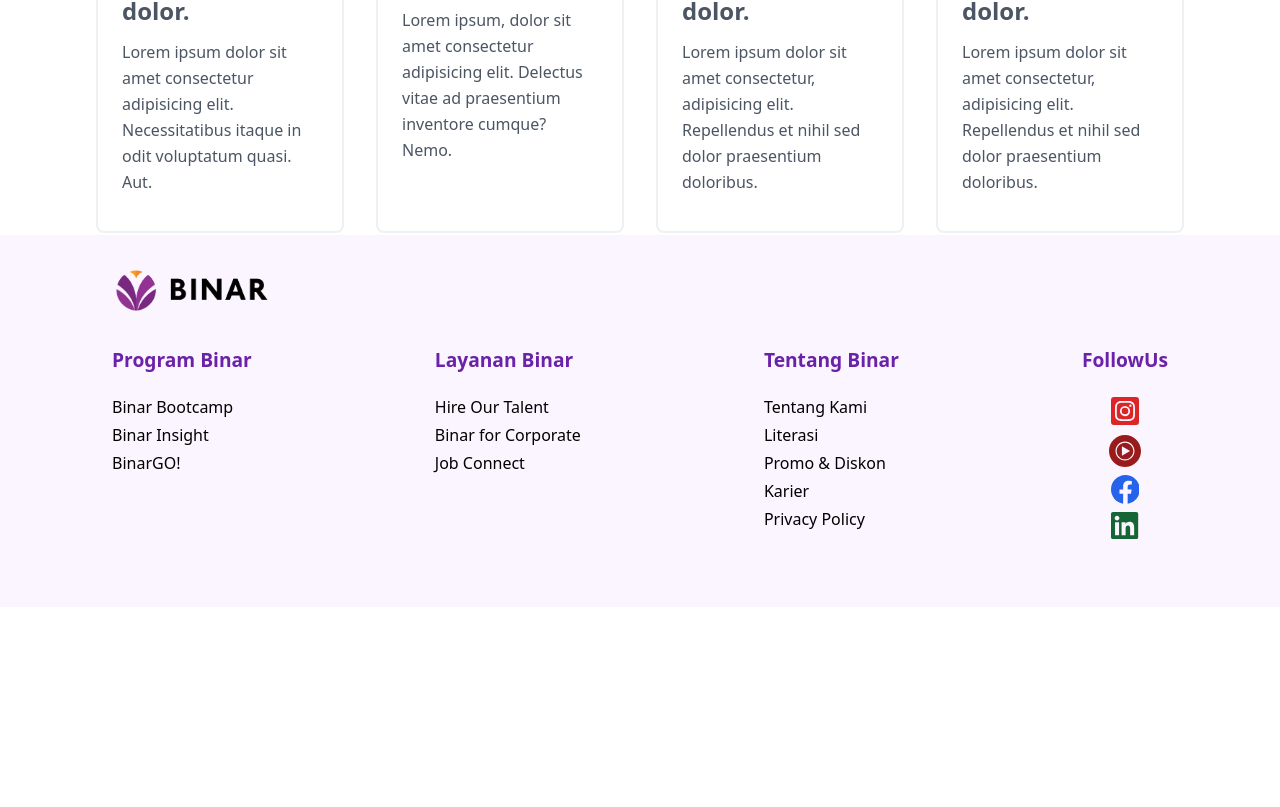
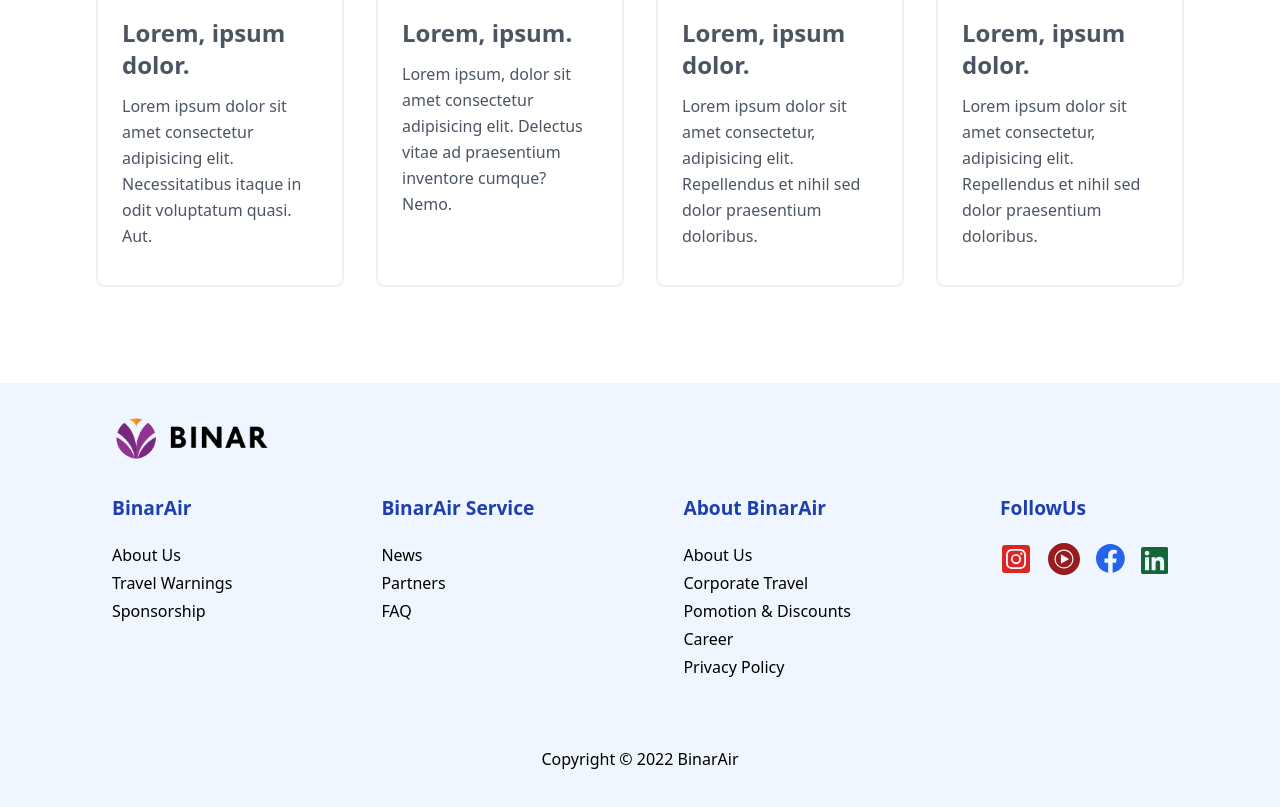
Before and after one commit to ayuapry/eflight-capstoneproject, a React (Create React App) app: page / in a window 1280 px wide. Shown: the part 805-1612 px from the top of the page. Before the commit the page ends 1412 px from the top, so only its background shows below. Built offline with nearby package versions, Linux system fonts and the light colour scheme.

Commit message:
merge components

```diff
--- a/src/App.js
+++ b/src/App.js
@@ -1,17 +1,10 @@
 import React from "react";
-import { Routes, Route } from "react-router-dom";
 import { Homepage } from "./pages/Homepage";
-import { Navbar } from "./components/Navbar";
-import Footer from "./components/Footer";
 
 function App() {
   return (
     <div>
-      <Navbar />
-      <Routes>
-        <Route path="/" element={<Homepage />} />
-      </Routes>
-      <Footer />
+      <Homepage />
     </div>
   );
 }
--- a/src/components/Footer.jsx
+++ b/src/components/Footer.jsx
@@ -3,11 +3,9 @@ import BinarLogo from '../image/BinarLogo.png'
 import { SiFacebook, SiYoutubemusic, SiLinkedin } from 'react-icons/si';
 import { FaInstagramSquare } from 'react-icons/fa';
 
-
 const Footer = () => {
   return (
-    <div>
-      <div className="FooterWrap bg-purple-50">
+      <div className="FooterWrap bg-blue-50">
         <div className='FooterImg px-[3rem] md:px-[7rem] py-[2rem] md:py-[2rem]'>
           <img
             className='w-[10rem]'
@@ -17,84 +15,84 @@ const Footer = () => {
 
           <div className='FooterText flex justify-between flex-row px-[3rem] md:px-[7rem] pb-[1.5rem] md:pb-[4rem]'>
             <div className="FooterOne">
-            <h2 className='text-purple-800 text-[1.2rem] font-bold pb-5'>
-              Program Binar
+              <h2 className='text-blue-800 text-[1.2rem] font-bold pb-5'>
+                BinarAir
               </h2>
-            <div className="FooterOneLink flex flex-col">
+              <div className="FooterOneLink flex flex-col ">
                   <a
                     className='pb-1'
                     href='https://www.binaracademy.com/binar-bootcamp'
                     target='blank'>
-                Binar Bootcamp
+                  About Us
                   </a>
                   <a
                     className='pb-1'
                     href='https://www.binaracademy.com/binar-insight'
                     target='blank'>
-                Binar Insight
+                  Travel Warnings
                   </a>
                   <a
                     href='https://www.binaracademy.com/old-design/binar-go-6-sep'
                     target='blank'>
-                BinarGO!
+                  Sponsorship
                   </a>
               </div>
             </div>
 
             <div className="FooterOne">
-            <h2 className='text-purple-800 text-[1.2rem] font-bold pb-5'>
-              Layanan Binar
+              <h2 className='text-blue-800 text-[1.2rem] font-bold pb-5'>
+                BinarAir Service
               </h2>
               <div className="FooterOneLink flex flex-col">
                   <a
                     className='pb-1'
                     href='https://www.binaracademy.com/job-portal'
                     target='blank'>
-                Hire Our Talent
+                  News
                   </a>
                   <a
                     className='pb-1'
                     href='https://www.binaracademy.com/old-design/rekrut-talent-digital-old'
                     target='blank'>
-                Binar for Corporate
+                  Partners
                   </a>
                   <a
                     className='pb-1'
                     href='https://www.binaracademy.com/job-portal'
                     target='blank'>
-                Job Connect
+                  FAQ
                   </a>
               </div>
             </div>
 
             <div className="FooterOne">
-            <h2 className='text-purple-800 text-[1.2rem] font-bold pb-5'>
-              Tentang Binar
+              <h2 className='text-blue-800 text-[1.2rem] font-bold pb-5'>
+                About BinarAir
               </h2>
               <div className="FooterOneLink flex flex-col">
                   <a
                     className='pb-1'
                     href='https://www.binaracademy.com/id/about'
                     target='blank'>
-                Tentang Kami
+                  About Us
                   </a>
                   <a
                     className='pb-1'
                     href='https://www.binaracademy.com/blog'
                     target='blank'>
-                Literasi
+                  Corporate Travel
                   </a>
                   <a
                     className='pb-1'
                     href='https://www.binaracademy.com/promo'
                     target='blank'>
-                Promo & Diskon
+                  Pomotion & Discounts
                   </a>
                   <a
                     className='pb-1'
                     href='https://binaracademy.jobseeker.software/'
                     target='blank'>
-                Karier
+                  Career
                   </a>
                   <a
                     className='pb-1'
@@ -106,10 +104,10 @@ const Footer = () => {
             </div>
 
             <div className="FooterOne">
-            <h2 className='text-purple-800 text-[1.2rem] font-bold pb-5'>
+              <h2 className='text-blue-800 text-[1.2rem] font-bold pb-5'>
                 FollowUs
               </h2>
-            <div className="FooterOneLink flex flex-col items-center">
+              <div className="FooterOneLink flex flex-col md:flex-row gap-4 items-center">
                   <a
                     className='pb-2 text-[2rem] text-red-600'
                     href='https://www.instagram.com/academybinar/'
@@ -136,9 +134,8 @@ const Footer = () => {
                   </a>
               </div>
             </div>
-
           </div>
-        </div>
+          <p className='text-center pb-10 '>Copyright © 2022 BinarAir</p>
         </div>
   )
 }
--- a/src/components/HeadlineCards.jsx
+++ b/src/components/HeadlineCards.jsx
@@ -2,7 +2,7 @@ import React from 'react'
 
 export const HeadlineCards = () => {
   return (
-    <div className='h-[500px] md:mt-10'>
+    <div className='h-auto'>
         <section className="md:h-full flex items-center text-gray-600 md:mx-16 ">
         <div className="container px-5 py-24 mx-3">
             <p className='text-xl mb-3'>Promotions</p>
--- a/src/index.js
+++ b/src/index.js
@@ -2,11 +2,13 @@ import React from "react";
 import ReactDOM from "react-dom/client";
 import "./index.css";
 import App from "./App";
-import { BrowserRouter } from "react-router-dom";
+import { BrowserRouter, Routes, Route  } from "react-router-dom";
 
 const root = ReactDOM.createRoot(document.getElementById("root"));
 root.render(
   <BrowserRouter>
-    <App />
+    <Routes>
+        <Route path="/" element={<App />} />
+      </Routes>
   </BrowserRouter>
 );
--- a/src/pages/Homepage.jsx
+++ b/src/pages/Homepage.jsx
@@ -2,6 +2,7 @@ import React from 'react'
 import { Navbar } from '../components/Navbar'
 import { HeadlineCards } from '../components/HeadlineCards'
 import { Hero } from '../components/Hero'
+import Footer from '../components/Footer'
 
 export const Homepage = () => {
   return (
@@ -9,6 +10,7 @@ export const Homepage = () => {
        <Navbar />
        <Hero />
        <HeadlineCards />
+       <Footer/>
     </div>
   )
 }
```
Lines whose indentation alone changed are shown as unchanged.
